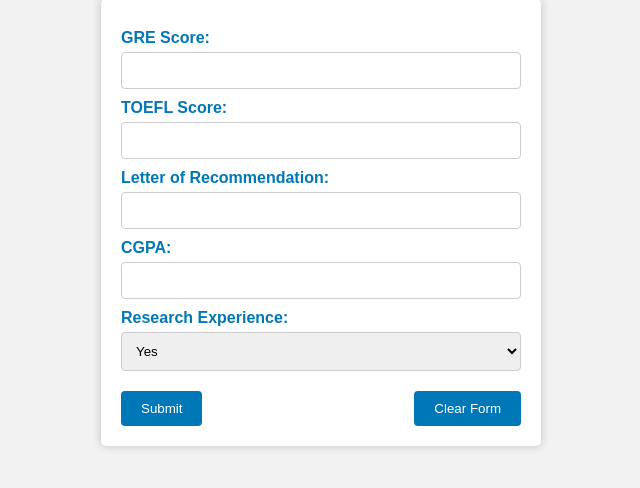
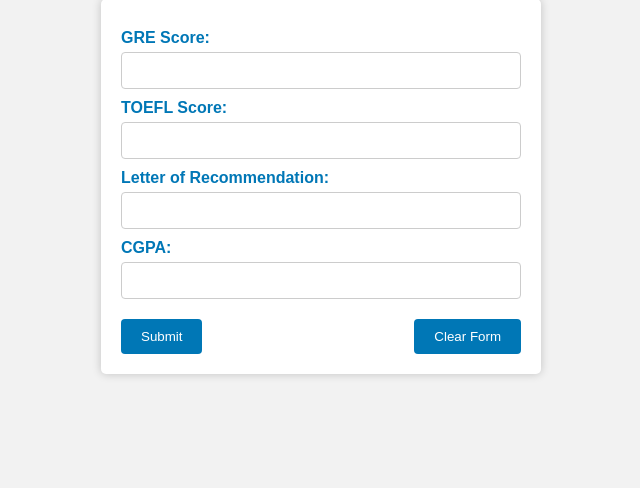
Before and after one commit to LCM-org/group6_advPython, a Django app: page / in a window 1280 px wide. Shown: the part 79-567 px from the top of the page, without its empty margins (319-959 px from the left). Run offline with Django 4.2, Linux system fonts and the light colour scheme; parts of the project's set-up code (start-up, migrations or seed data) failed here and were passed over.

Commit message:
Relative paths added. Removed research option and few bugs

```diff
--- a/hello_django/templates/form.html
+++ b/hello_django/templates/form.html
@@ -73,11 +73,6 @@
         <input type="number" name="lor" id="lor" required>
         <label for="cgpa">CGPA:</label>
         <input type="number" name="cgpa" id="cgpa" step="0.01" required>
-        <label for="research">Research Experience:</label>
-        <select name="research" id="research" required>
-            <option value="1">Yes</option>
-            <option value="0">No</option>
-        </select>
         <button type="submit">Submit</button>
         <button type="button" onclick="clearForm()" >Clear Form</button>
     </form>
--- a/hello_django/templates/prediction.html
+++ b/hello_django/templates/prediction.html
@@ -41,10 +41,6 @@
         <td style="border: 1px solid #ddd; padding: 8px;">{{ cgpa }}</td>
     </tr>
     <tr>
-        <td style="border: 1px solid #ddd; padding: 8px;">Research Experience</td>
-        <td style="border: 1px solid #ddd; padding: 8px;">{{ research }}</td>
-    </tr>
-    <tr style="background-color: #f2f2f2;">
         <td style="border: 1px solid #ddd; padding: 8px;">Admission Prediction</td>
         <td style="border: 1px solid #ddd; padding: 8px;">{{ prediction }}</td>
     </tr>
--- a/hello_django/web_project/settings.py
+++ b/hello_django/web_project/settings.py
@@ -11,6 +11,7 @@ https://docs.djangoproject.com/en/4.1/ref/settings/
 """
 
 from pathlib import Path
+import os
 
 # Build paths inside the project like this: BASE_DIR / 'subdir'.
 BASE_DIR = Path(__file__).resolve().parent.parent
@@ -123,6 +124,7 @@ STATIC_URL = 'static/'
 
 DEFAULT_AUTO_FIELD = 'django.db.models.BigAutoField'
 
+
 STATICFILES_DIRS = [
-    'C:/Users/user/Desktop/DATA BACK UP/Data_sdsouza33/LAMBTON/SEM 2/BDM 2203 AML/project/hello_django/static/',
+    os.path.join(BASE_DIR,'static'),
 ]
--- a/hello_django/web_project/views.py
+++ b/hello_django/web_project/views.py
@@ -1,12 +1,19 @@
 from django.shortcuts import render
 import pickle
 import logging
+import os
 
 # Creating a logging object to log data
 logger = logging.getLogger(__name__)
 
+# Get the parent directory of the current directory (i.e. hello_django/)
+parent_dir = os.path.abspath(os.path.join(os.getcwd(), os.pardir))
+
+# Construct the path to the pickle file in the models/ directory
+data_path = os.path.join(parent_dir, 'model', 'lr_final')
+
 # Load the machine learning model from a saved file
-with open(r'C:\Users\user\Desktop\DATA BACK UP\Data_sdsouza33\LAMBTON\SEM 2\BDM 2203 AML\project\model\lr', 'rb') as file:
+with open(data_path, 'rb') as file:
     model = pickle.load(file)
 
 def predict(request):
@@ -19,10 +26,9 @@ def predict(request):
         toefl_score = int(request.POST['toefl_score'])
         lor = float(request.POST['lor'])
         cgpa = float(request.POST['cgpa'])
-        research = int(request.POST['research'])
 
         # Prepare the input data for the model
-        input_data = [[1,gre_score, toefl_score, lor, cgpa, research]]
+        input_data = [[1,gre_score, toefl_score, lor, cgpa]]
 
         # Use the model to make a prediction
         prediction = model.predict(input_data)[0]
@@ -41,8 +47,7 @@ def predict(request):
             'gre_score': gre_score,
             'toefl_score': toefl_score,
             'lor': lor,
-            'cgpa': cgpa,
-            'research': research,
+            'cgpa': cgpa
         })
     else:
         # Render the form for the user to enter input
```
Also changed, not shown: 3 other files.
